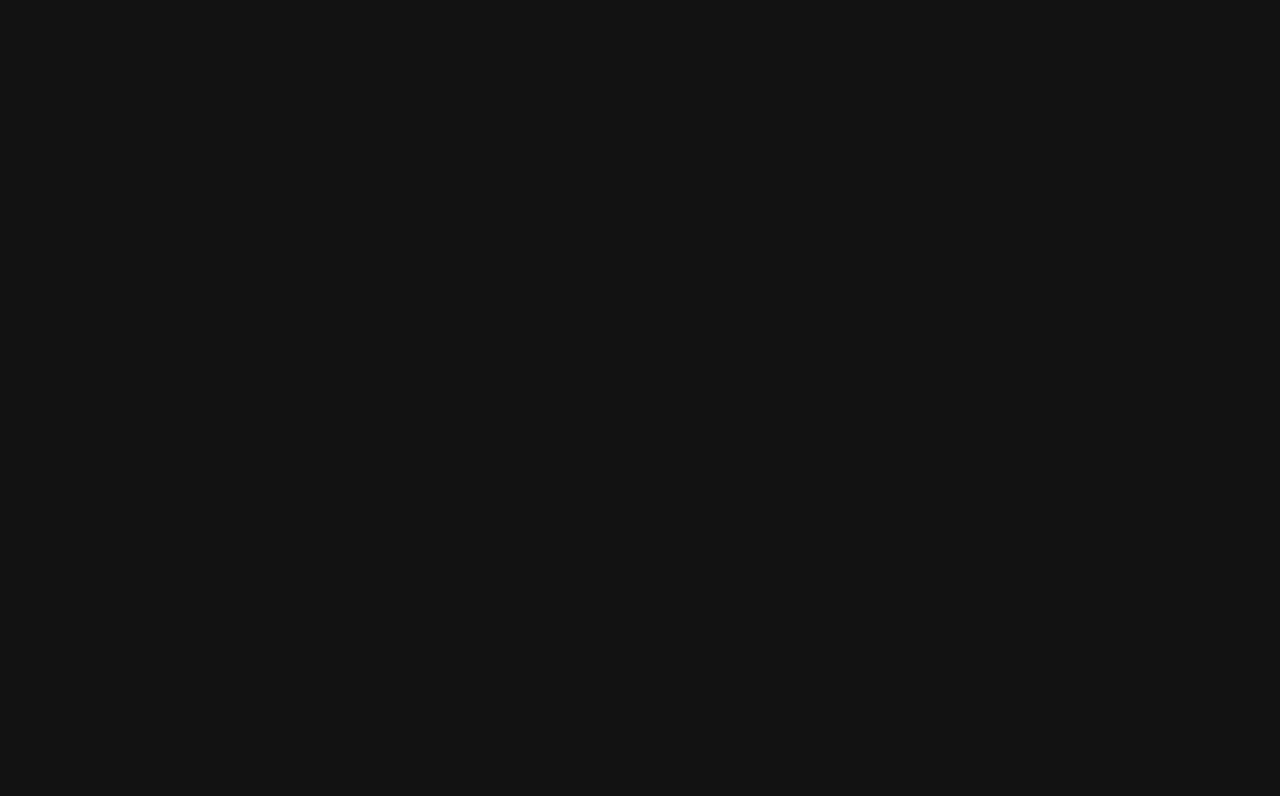
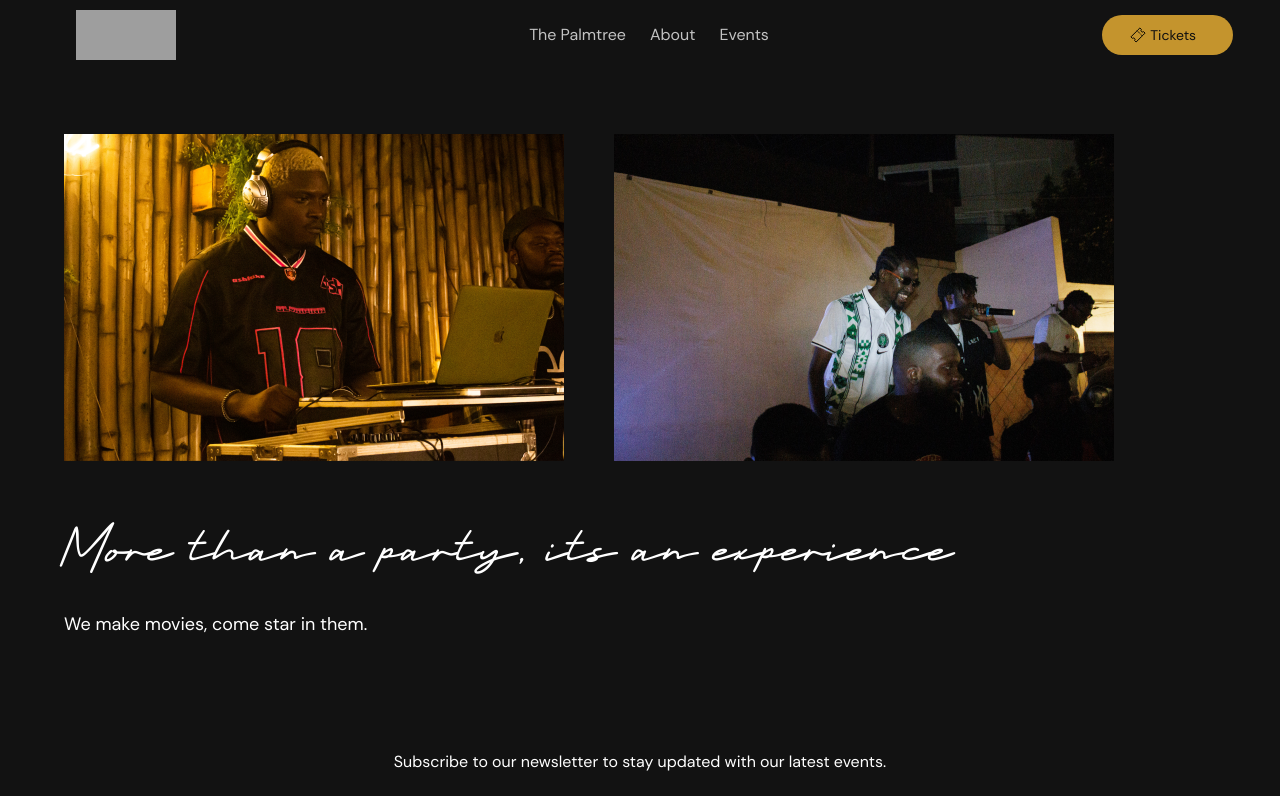
Before and after one commit to ola-torinmo/palmwine, a React (Vite) app: page /about in a window 1280 px wide. Before the commit this address had no page. Shown: the top 796 px of the page. Built offline with nearby package versions, Linux system fonts and the light colour scheme; grey boxes are pictures that could not be loaded.

Commit message:
all complete desktop pages

```diff
--- a/src/App.jsx
+++ b/src/App.jsx
@@ -3,11 +3,9 @@ import Alpine from 'alpinejs'
 import {BrowserRouter as Router, Routes, Route } from 'react-router-dom'
 import Home from './pages/Home';
 import Event from './pages/Event';
-// import Blog from './pages/Blog';
-// import Contact from './pages/Contact';
-// import Service from './pages/Service';
-// import Project from './pages/Project';
-// import QA from './pages/QA';
+import Palmtree from './pages/Palmtree';
+import About from './pages/About';
+
 
 function App() {
   Alpine.start()
@@ -18,25 +16,12 @@ function App() {
         <Routes>
             <Route path='/' element={<Home />} />
             <Route path='/event' element={<Event />} />
-            {/* <Route path='/service' element={<Service />} />
-            <Route path='/project' element={<Project />} />
-            <Route path='/blog' element={<Blog />} />
-            <Route path='/contact' element={<Contact />} />
-            <Route path='/qa' element={<QA />} /> */}
+            <Route path='/palmtree' element={<Palmtree />} />
+            <Route path='/about' element={<About />} />
 
         </Routes>
       </Router>
-      {/* how far ayobami when u have this code you should see this the best way to structure your code is to separate some components and pages
-          the components folder will hold any component folder some components such as footer and navbar and some cards that are repititive
-          pages folder will hold all the routes that are in the folder i will help you with all the routes all you need is just to solve the ui
 
-      */}
-      {/*
-          for all the pages or components that you want to create make use of the .jsx extension for it to go well it has some benefits over using .js
-
-          always store the all the pictures in the public folder dont create another folder for pictures
-
-      */}
     </div>
 
   )
--- a/src/components/Edition.jsx
+++ b/src/components/Edition.jsx
@@ -16,7 +16,8 @@ const Edition = () => {
     <div className='w-[100%] bg-[#FDC448] flex justify-center'>
       <div className='pt-[20px]'>
         <div className='text-center pb-[40px]'>
-          <h1 className='md:text-[50px] text-[30px]'>April edition shots</h1>
+          <h1 className='md:text-[50px] text-[30px] mb-5'>The PalmTree</h1>
+          <p className='text-[16px]'>The PalmTree is wherever our community is. Everyone is welcome! JUST BE GOOD VIBES!! </p>
         </div>
         <div className='md:flex pb-[40px]  '>
           <img src={edi2} alt="" className='md:mb-[0%] mb-[7%] mr-6 md:w-[285px] w-[90%] md:ml-[0%] ml-[5%]' data-aos="fade-up" />
--- a/src/components/Meet.jsx
+++ b/src/components/Meet.jsx
@@ -7,7 +7,7 @@ import 'aos/dist/aos.css'
 const Meet = () => {
 
   useEffect(()=>{
-    Aos.init({duration: 2000});
+    Aos.init({duration: 3000});
   },[])
 
   return (
--- a/src/components/Navbar.jsx
+++ b/src/components/Navbar.jsx
@@ -19,9 +19,9 @@ const Navbar = ()=>{
                 </Link>
                 <div className="hidden md:flex items-center">
                 <ul className="flex gap-6 2xl:gap-12 pr-[150px] ipad-v:text-[13px] text-[16px] text-[#C3C3C3] ml-[-20%] ">
-                    <li><Link to="/about">The Palmtree</Link></li>
-                    <li><Link to="/service">About</Link></li>
-                    <li><Link to="/project">Events</Link></li>
+                    <li><Link to="/palmtree">The Palmtree</Link></li>
+                    <li><Link to="/about">About</Link></li>
+                    <li><Link to="/event">Events</Link></li>
 
                 </ul>
                 <Link to="/">
--- /dev/null
+++ b/src/components/PTabout.jsx
@@ -0,0 +1,25 @@
+import React, { useEffect } from 'react'
+import aboutpt from '../assets/aboutpt.png'
+import Aos from 'aos'
+import 'aos/dist/aos.css'
+
+const PTabout = () => {
+  useEffect(()=>{
+    Aos.init({duration: 3000});
+  },[])
+  return (
+
+    <div>
+        <div className='   px-[5%] py-[5%] ' data-aos="fade-down">
+
+            <div>
+                <img src={aboutpt} className='mb-10 ' />
+            </div>
+            <h1 className='text-white  text-[60px] mb-5'>More than a party, its an experience</h1>
+            <p className='text-white text-[18px]'>We make movies, come star in them.</p>
+        </div>
+    </div>
+  )
+}
+
+export default PTabout
--- /dev/null
+++ b/src/components/PTposter.jsx
@@ -0,0 +1,17 @@
+import React from 'react'
+import poster from '../assets/poster.png'
+
+const PTposter = () => {
+  return (
+    <div>
+        <div className='   px-[5%] py-[5%] '>
+            <h1 className='text-white text-center text-[75px] mb-5'>Don’t be told, be there!</h1>
+            <div>
+                <img src={poster} className='w-[750px] h-[750px] mx-auto' />
+            </div>
+        </div>
+    </div>
+  )
+}
+
+export default PTposter
--- a/src/components/Slider.jsx
+++ b/src/components/Slider.jsx
@@ -29,8 +29,8 @@ const Slider = () => {
         ul.insertAdjacentHTML('afterend', ul.outerHTML);
         ul.nextSibling.setAttribute('aria-hidden', 'true');
     })"
-    class="w-full inline-flex flex-nowrap overflow-hidden py-[5%]">
-    <ul x-ref="logos" class="flex items-center justify-center md:justify-start [&_li]:mx-8 [&_img]:max-w-none animate-infinite-scroll">
+    class="w-full inline-flex flex-nowrap overflow-hidden py-[2.5%]">
+    <ul x-ref="logos" class="flex items-center justify-center md:justify-start [&_li]:mx-5 [&_img]:max-w-none animate-infinite-scroll">
         <li>
             <img src={e1} className='w-[500px] h-[371px]' />
         </li>
--- a/src/components/index.js
+++ b/src/components/index.js
@@ -6,6 +6,8 @@ import Edition from "./Edition";
 import Slider from "./Slider";
 import Poster from "./Poster";
 import Newsletter from "./Newsletter";
+import PTposter from "./PTposter";
+import PTabout from "./PTabout";
 import Footer from "./Footer";
 
-export {Navbar,Hero,Jumbotron,Meet,Edition,Footer,Slider,Poster,Newsletter}
+export {Navbar,Hero,Jumbotron,Meet,Edition,Footer,Slider,Poster,Newsletter,PTposter,PTabout}
--- /dev/null
+++ b/src/components/scroll.js
@@ -0,0 +1,20 @@
+const scrollers= document.querySelectorAll(".scroller");
+
+if(!window.matchMedia("(prefers-reduced-motion:reduce)").matches){
+    addAnimation();
+}
+
+function addAnimation(){
+    scrollers.forEach((scroller) =>{
+        scroller.setAttribute("data-animated", true);
+
+        const scrollerInner =querySelector(".scroller_inner");
+        const scrollerContent = Array.from(scrollerInner.children);
+
+        scrollerContent.forEach((item) =>{
+            const duplicatedItem = item.cloneNode(true);
+            duplicatedItem.setAttribute("aria-hidden", true);
+            scrollerInner.appendChild(duplicatedItem);
+        });
+    });
+}
--- a/src/pages/About.jsx
+++ b/src/pages/About.jsx
@@ -0,0 +1,19 @@
+import React from 'react'
+import '../App.css'
+import Navbar from '../components/Navbar'
+import Newsletter from '../components/Newsletter'
+import  Footer  from '../components/Footer'
+import PTabout  from '../components/PTabout'
+
+const About = () => {
+  return (
+    <>
+    <Navbar/>
+    <PTabout/>
+    <Newsletter/>
+    <Footer/>
+  </>
+  )
+}
+
+export default About
--- /dev/null
+++ b/src/pages/Palmtree.jsx
@@ -0,0 +1,20 @@
+import React from 'react'
+import '../App.css'
+import Navbar from '../components/Navbar'
+import  Slider  from '../components/Slider'
+import PTposter from '../components/PTposter'
+import  Footer  from '../components/Footer'
+
+const Palmtree = () => {
+  return (
+    <>
+      <Navbar/>
+      <Slider/>
+      <Slider/>
+      <PTposter/>
+      <Footer/>
+    </>
+  )
+}
+
+export default Palmtree
--- a/tailwind.config.js
+++ b/tailwind.config.js
@@ -15,7 +15,7 @@ export default {
         'xs': {'min':'360px','max':'360px'},
       },
       animation: {
-        'infinite-scroll': 'infinite-scroll 50s linear infinite',
+        'infinite-scroll': 'infinite-scroll 55s linear infinite',
       },
       keyframes: {
         'infinite-scroll': {
```
Also changed, not shown: src/assets/aboutpt.png (added).
